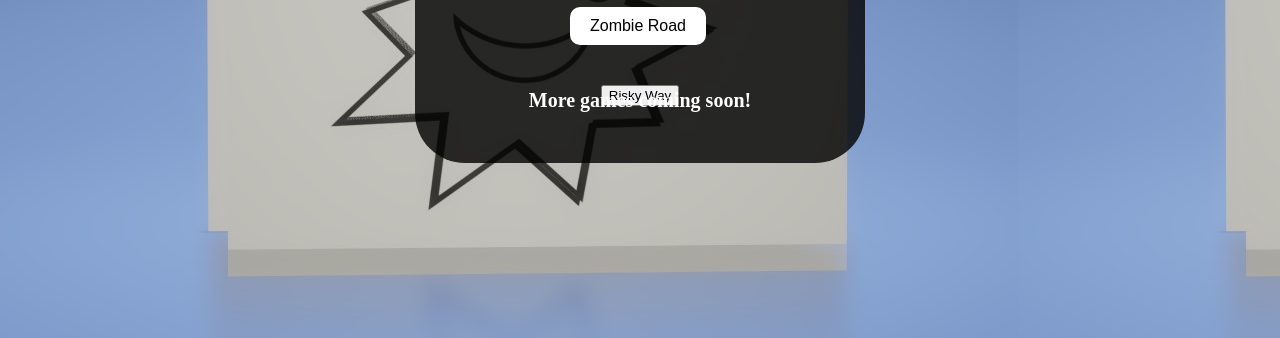
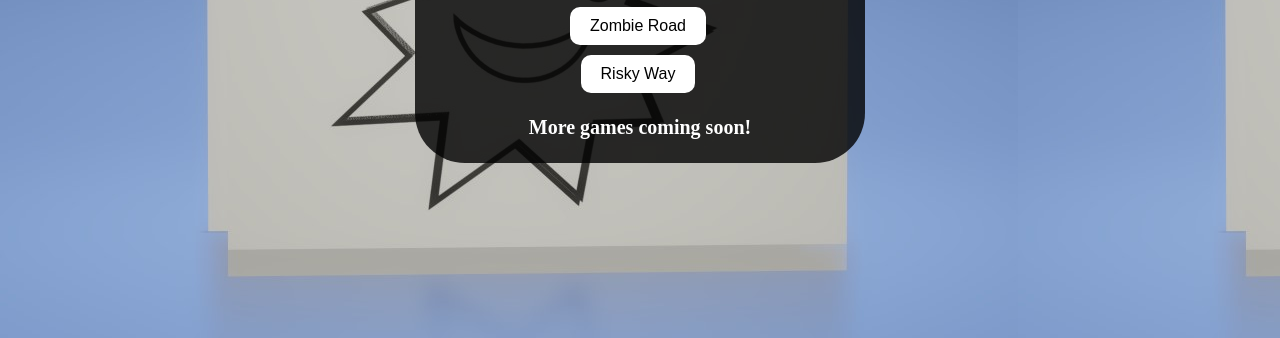
Before and after one commit to RodyMan/Games, a plain HTML site: page index.html in a window 1280 px wide. Shown: the part 462-800 px from the top of the page. Drawn offline with Linux system fonts and the light colour scheme.

Commit message:
risky way

```diff
--- a/styles.css
+++ b/styles.css
@@ -53,6 +53,27 @@ body {
       border-radius: 2rem;
       cursor: pointer;
   }
+  .RiskyWay{
+    position: relative;
+    padding:1rem 2rem;
+    top: -30px;
+    right: 0.2rem;
+    border-radius: 1rem;
+    background-color:white;
+    outline: none;
+    font-size: medium;
+    margin-bottom: 1rem;
+    border: none;
+    transition: background-color,border-radius,border 0.75s ease-in-out;
+    transition: color 0.30s ease-in-out;
+}
+.RiskyWay:hover{
+    background-color:red;
+    color:white;
+    border: 1px solid black;
+    border-radius: 2rem;
+    cursor: pointer;
+}
   img{
       position: relative;
       top: -50px;
```
